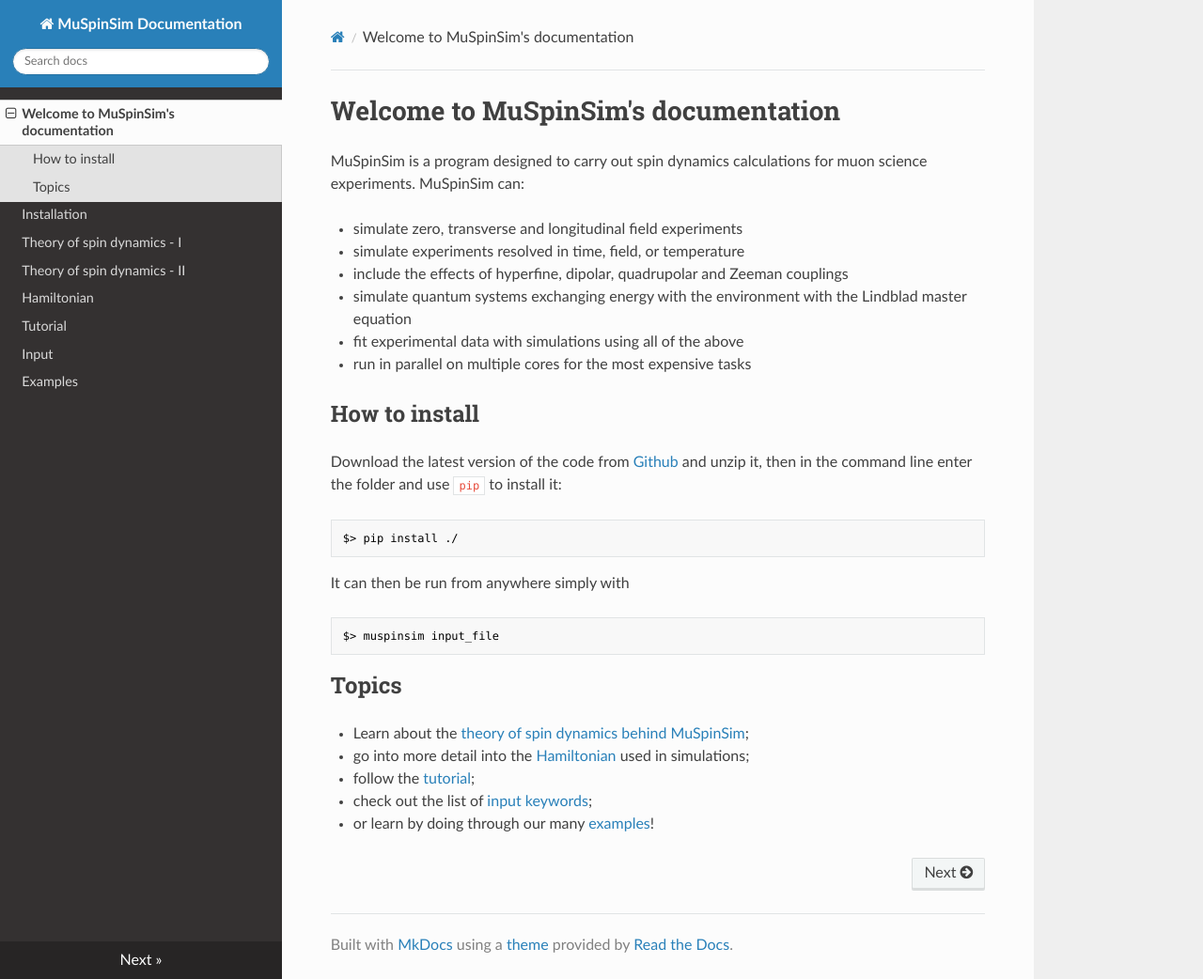
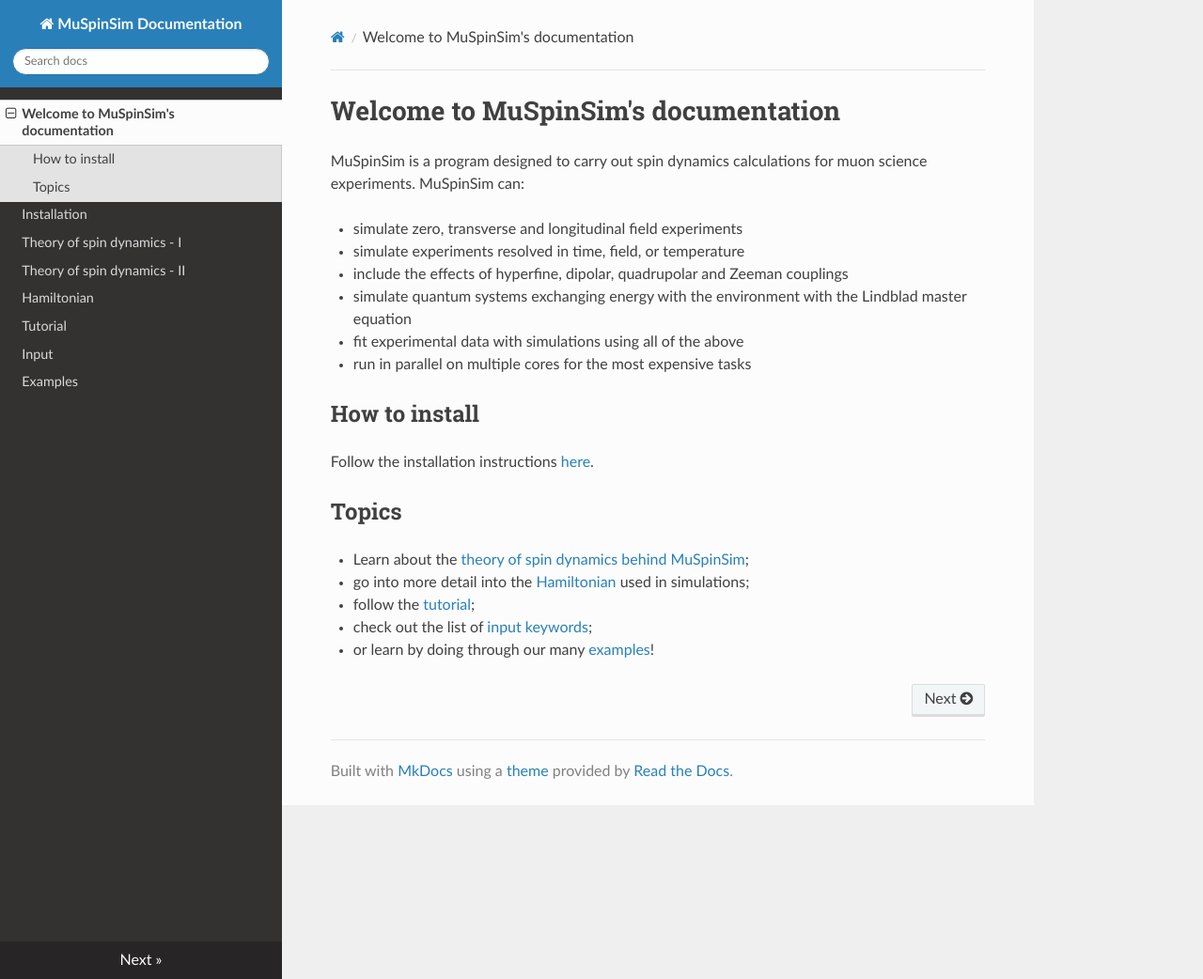
Before and after one commit to muon-spectroscopy-computational-project/muspinsim, an MkDocs documentation site: the page built from docs/docs/index.md, in a window 1280 px wide and 1042 px high. Shown: the whole window at 94% size. Built offline with MkDocs 1.6.1, drawn with Linux system fonts in a browser that asks for light colours; nearby versions of some CDN libraries.

````diff
--- a/docs/docs/index.md
+++ b/docs/docs/index.md
@@ -12,18 +12,7 @@ muon science experiments. MuSpinSim can:
 
 ## How to install
 
-Download the latest version of the code from [Github](https://github.com/muon-spectroscopy-computational-project/muspinsim)
-and unzip it, then in the command line enter the folder and use `pip` to install it:
-
-```bash
-$> pip install ./
-```
-
-It can then be run from anywhere simply with
-
-```bash
-$> muspinsim input_file
-```
+Follow the installation instructions [here](./installation.md).
 
 ## Topics
 * Learn about the [theory of spin dynamics behind MuSpinSim](./theory_1.md);
````
Also changed, not shown: docs/docs/installation.md (+3 -1 lines), README.md.
